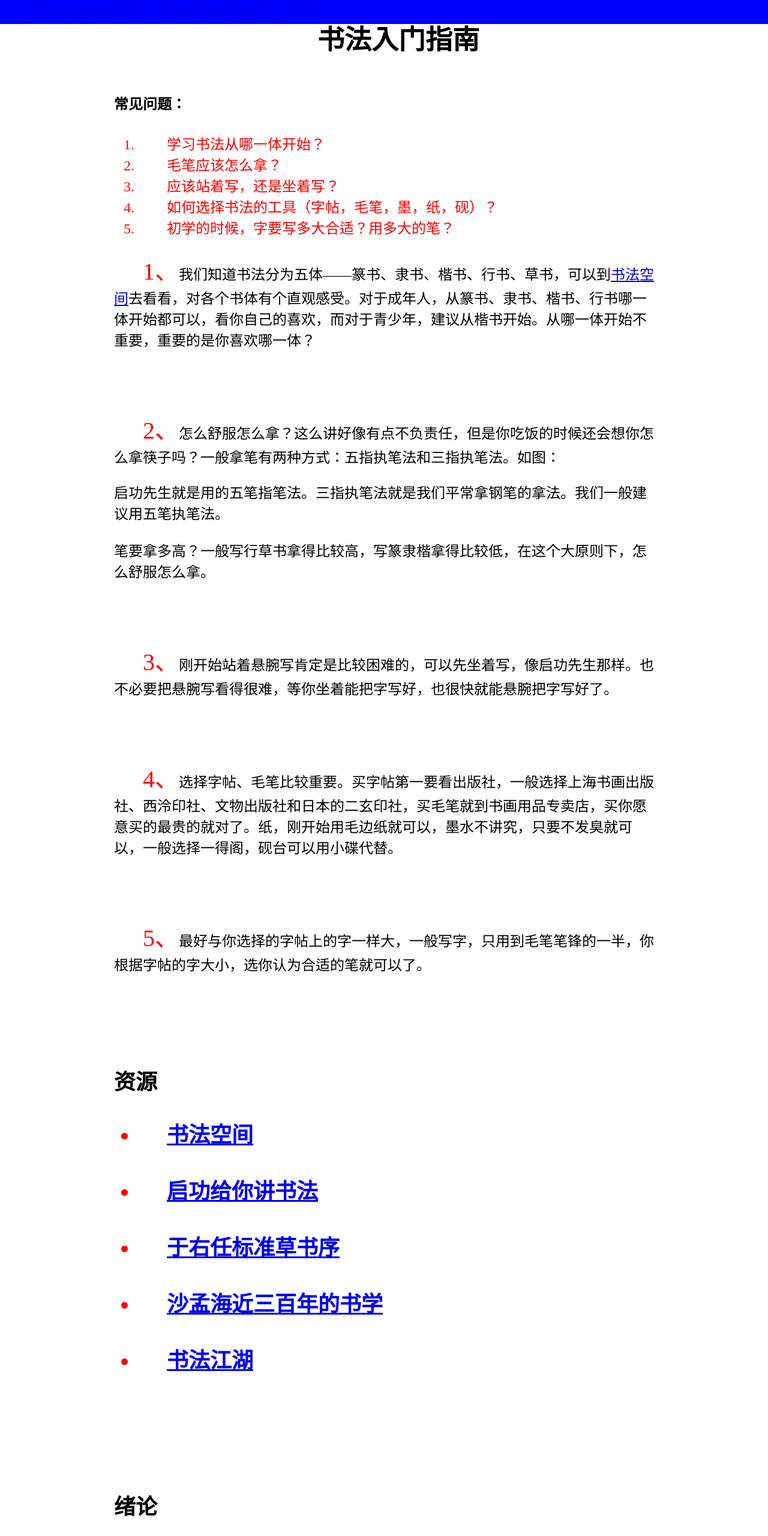
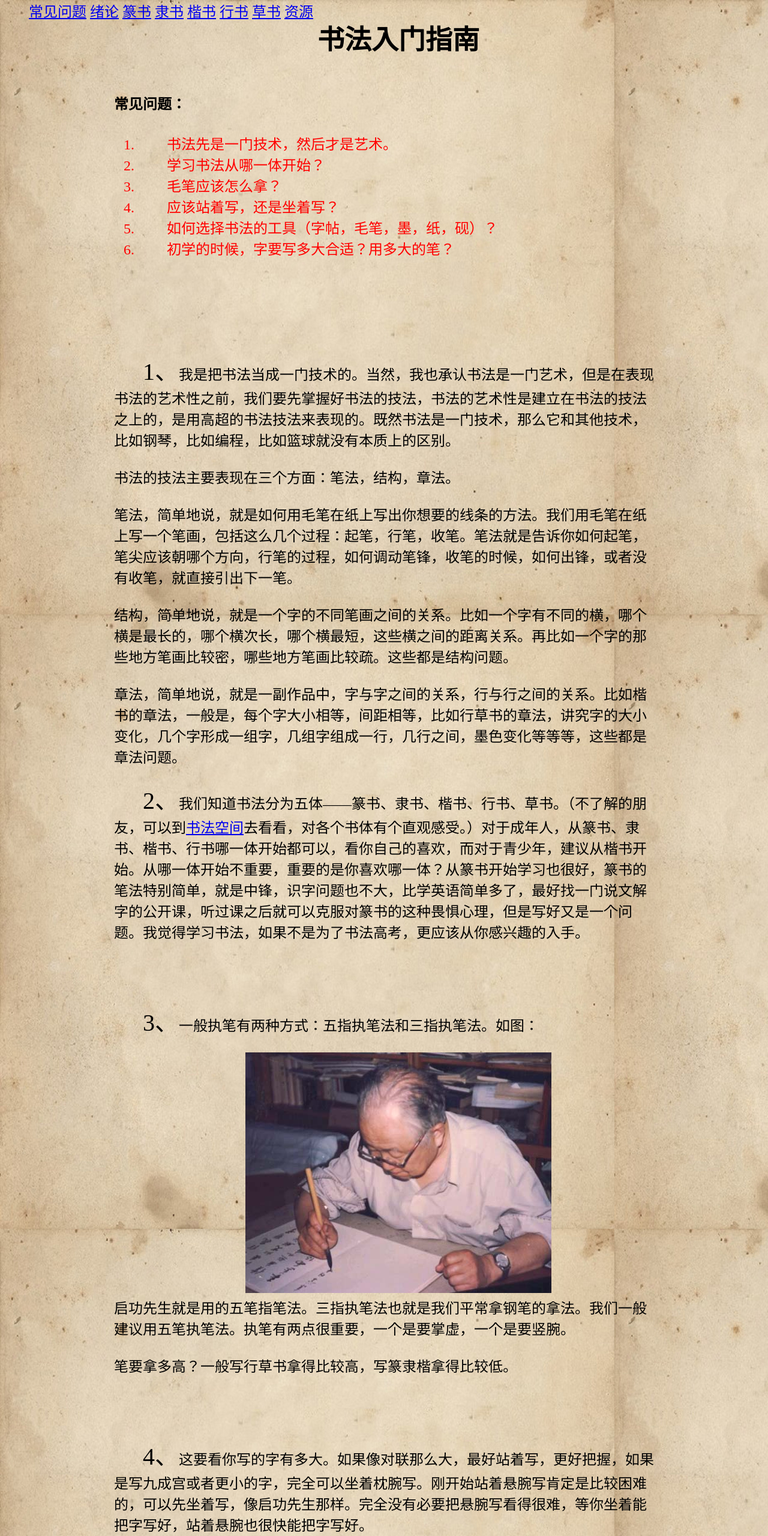
Before and after one commit to liupeijian/liupeijian.github.io, a plain HTML site: page calligraphy/index.html in a window 1280 px wide. Shown: the top 2560 px of the page at 60% size. Drawn offline with Linux system fonts and the light colour scheme.

Commit message:
Site updated: 2015-06-15 17:12:36

```diff
--- a/calligraphy/hello.css
+++ b/calligraphy/hello.css
@@ -9,7 +9,7 @@ h1 {
 }
 
 body {
-
+	background-image: url(background.jpg);
 	text-indent: 2em;
 	margin: 0px,auto;
 	width: 900px;
@@ -22,6 +22,6 @@ li {
 }
 
 p:first-letter {
-	color: red;
+
 	font-size: 40px
 }
--- a/calligraphy/index.html
+++ b/calligraphy/index.html
@@ -15,8 +15,8 @@
 
 <body>
 
-	<header style="width:100%;height:40px;
-	background-color:blue;position:fixed;top:0px;left:0px;margin:0px;text:center;">
+	<header style="width:100%;height:30px;position:fixed;top:0px;left:0px;margin:0px;text:center;">
+
 	<a href="#cj">常见问题</a>
 	<a href="#xl">绪论</a>
 	<a href="#zs">篆书</a>
@@ -25,54 +25,106 @@
 	<a href="#xs">行书</a>
 	<a href="#cs">草书</a>
 	<a href="#zy">资源</a>
+
 	</header>
 	<h1>书法入门指南</h1>
-
+	<object height="100" width="100" data="tiankongzhicheng.mp3"></object>
 	<h4>
 	<span class="highlight">
 	<div id="cj"><br>常见问题：</div>
 	</span>
 	</h4>
-	<p>
 	<ol>
+	<li>书法先是一门技术，然后才是艺术。</li>
 	<li>学习书法从哪一体开始？</li>
 	<li>毛笔应该怎么拿？</li>
+
 	<li>应该站着写，还是坐着写？</li>
 	<li>如何选择书法的工具（字帖，毛笔，墨，纸，砚）？</li>
 	<li>初学的时候，字要写多大合适？用多大的笔？</li>
 	</ol>
+
+	<br>
+	<br>
+	<br>
+	<br>
+	<p>
+
+	1、我是把书法当成一门技术的。当然，我也承认书法是一门艺术，但是在表现书法的艺术性之前，我们要先掌握好书法的技法，书法的艺术性是建立在书法的技法之上的，是用高超的书法技法来表现的。既然书法是一门技术，那么它和其他技术，比如钢琴，比如编程，比如篮球就没有本质上的区别。
+	<br><br>
+	书法的技法主要表现在三个方面：笔法，结构，章法。
+	<br><br>
+
+	笔法，简单地说，就是如何用毛笔在纸上写出你想要的线条的方法。我们用毛笔在纸上写一个笔画，包括这么几个过程：起笔，行笔，收笔。笔法就是告诉你如何起笔，笔尖应该朝哪个方向，行笔的过程，如何调动笔锋，收笔的时候，如何出锋，或者没有收笔，就直接引出下一笔。
+	<br><br>
+
+	结构，简单地说，就是一个字的不同笔画之间的关系。比如一个字有不同的横，哪个横是最长的，哪个横次长，哪个横最短，这些横之间的距离关系。再比如一个字的那些地方笔画比较密，哪些地方笔画比较疏。这些都是结构问题。
+	<br><br>
+	章法，简单地说，就是一副作品中，字与字之间的关系，行与行之间的关系。比如楷书的章法，一般是，每个字大小相等，间距相等，比如行草书的章法，讲究字的大小变化，几个字形成一组字，几组字组成一行，几行之间，墨色变化等等等，这些都是章法问题。
 	</p>
-
-
 	<p>
-	1、我们知道书法分为五体——篆书、隶书、楷书、行书、草书，可以到<a href="http://www.9610.com" target="_blank">书法空间</a>去看看，对各个书体有个直观感受。对于成年人，从篆书、隶书、楷书、行书哪一体开始都可以，看你自己的喜欢，而对于青少年，建议从楷书开始。从哪一体开始不重要，重要的是你喜欢哪一体？
+	2、我们知道书法分为五体——篆书、隶书、楷书、行书、草书。（不了解的朋友，可以到<a href="http://www.9610.com" target="_blank">书法空间</a>去看看，对各个书体有个直观感受。）对于成年人，从篆书、隶书、楷书、行书哪一体开始都可以，看你自己的喜欢，而对于青少年，建议从楷书开始。从哪一体开始不重要，重要的是你喜欢哪一体？从篆书开始学习也很好，篆书的笔法特别简单，就是中锋，识字问题也不大，比学英语简单多了，最好找一门说文解字的公开课，听过课之后就可以克服对篆书的这种畏惧心理，但是写好又是一个问题。我觉得学习书法，如果不是为了书法高考，更应该从你感兴趣的入手。
 	</p>
 	<br>
 	<br>
 	<p>
-	2、怎么舒服怎么拿？这么讲好像有点不负责任，但是你吃饭的时候还会想你怎么拿筷子吗？一般拿笔有两种方式：五指执笔法和三指执笔法。如图：
-	<div id="img_box">
+	3、一般执笔有两种方式：五指执笔法和三指执笔法。如图：
+	<div align="center">
+		<img src="1.jpg">
+
 	</div>
-	启功先生就是用的五笔指笔法。三指执笔法就是我们平常拿钢笔的拿法。我们一般建议用五笔执笔法。
-	<br><br>笔要拿多高？一般写行草书拿得比较高，写篆隶楷拿得比较低，在这个大原则下，怎么舒服怎么拿。
+
+	启功先生就是用的五笔指笔法。三指执笔法也就是我们平常拿钢笔的拿法。我们一般建议用五笔执笔法。执笔有两点很重要，一个是要掌虚，一个是要竖腕。
+	<br><br>笔要拿多高？一般写行草书拿得比较高，写篆隶楷拿得比较低。
 	</p>
 	<br>
 	<br>
 	<p>
-	3、刚开始站着悬腕写肯定是比较困难的，可以先坐着写，像启功先生那样。也不必要把悬腕写看得很难，等你坐着能把字写好，也很快就能悬腕把字写好了。
+	4、这要看你写的字有多大。如果像对联那么大，最好站着写，更好把握，如果是写九成宫或者更小的字，完全可以坐着枕腕写。刚开始站着悬腕写肯定是比较困难的，可以先坐着写，像启功先生那样。完全没有必要把悬腕写看得很难，等你坐着能把字写好，站着悬腕也很快能把字写好。
 	</p>
 	<br>
 	<br>
 	<p>
-	4、选择字帖、毛笔比较重要。买字帖第一要看出版社，一般选择上海书画出版社、西泠印社、文物出版社和日本的二玄印社，买毛笔就到书画用品专卖店，买你愿意买的最贵的就对了。纸，刚开始用毛边纸就可以，墨水不讲究，只要不发臭就可以，一般选择一得阁，砚台可以用小碟代替。
+	5、选择字帖、毛笔比较重要。买字帖第一要看出版社，一般选择上海书画出版社、西泠印社和日本的二玄印社，买毛笔就到书画用品专卖店，挑你想要的毛笔，再选那款你能承受得起的最贵的。纸，刚开始用毛边纸就可以，墨水不讲究，只要不发臭就可以，一般选择一得阁，砚台可以用小碟代替。
 	</p>
 	<br>
 	<br>
 	<p>
-	5、最好与你选择的字帖上的字一样大，一般写字，只用到毛笔笔锋的一半，你根据字帖的字大小，选你认为合适的笔就可以了。
+	6、最好与你选择的字帖上的字一样大。一般写字，只用到毛笔笔锋的一半，你根据字帖的字大小，再挑合适的毛笔。
 	</p>
 	<br>
 	<br>
+
+	<br>
+	<br>
+	<h2>
+	<div id="xl"><br>绪论</div>
+	</h2>
+
+	<h2>
+	<div id="zs"><br>篆</div>
+	</h2>
+	<br>
+	<h2>
+	<div id="ls"><br>隶</div>
+	</h2>
+	<br>
+	<h2>
+	<div id="ks"><br>楷</div>
+	</h2>
+	<a href="jiuchenggong.jpg">
+	<img src="jiuchenggong.jpg" width="500" heigh="500">
+	</a>
+	<br>
+	<h2>
+	<div id="xs"><br>行<div>
+
+	</div></div></h2>
+	<br>
+	<h2>
+	<div id="cs"><br>草</div>
+	</h2>
+
 	<h2>
 	<div id="zy"><br>资源</div>
 	<ul>
@@ -94,35 +146,5 @@
 	</li>
 	</ul>
 	<h2>
-	<br>
-	<br>
-	<h2>
-	<div id="xl"><br>绪论</div>
-	</h2>
-	<object height="100" width="100" data="tiankongzhicheng.mp3"></object>
-	<h2>
-	<div id="zs"><br>篆</div>
-	</h2>
-	<br>
-	<h2>
-	<div id="ls"><br>隶</div>
-	</h2>
-	<br>
-	<h2>
-	<div id="ks"><br>楷</div>
-	</h2>
-	<br>
-	<h2>
-	<div id="xs"><br>行<div>
-	<div align="center">
-	<embed src="http://player.youku.com/player.php/sid/XODEwNjE3NDYw/v.swf" allowfullscreen="true" quality="high" width="480" height="400" align="middle" allowscriptaccess="always" type="application/x-shockwave-flash">
-	</div>
-	</div></div></h2>
-	<br>
-	<h2>
-	<div id="cs"><br>草</div>
-	</h2>
-
-
 </h2></h2></body>
 </html>
```
Also changed, not shown: sitemap.xml (+4 -4 lines), calligraphy/jiuchenggong.jpg (added), calligraphy/xuanmita.jpg (added), calligraphy/yanqinli.jpg (added), calligraphy/yinfujing.jpg (added), calligraphy/yuanzhenmuzhi.jpg (added).
